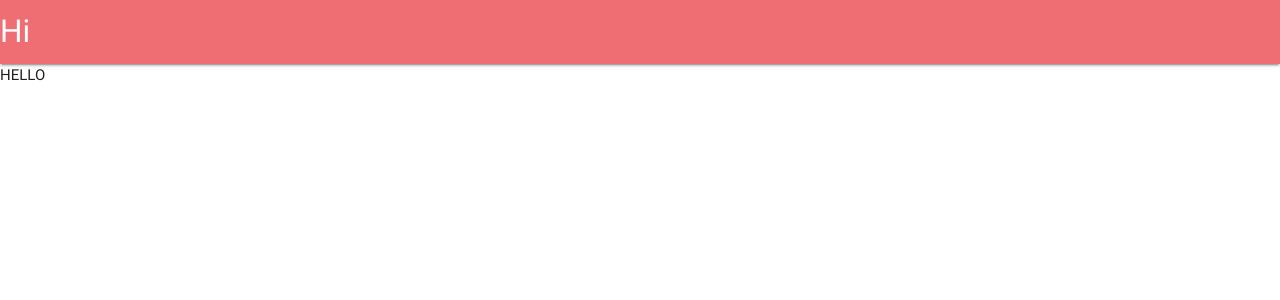
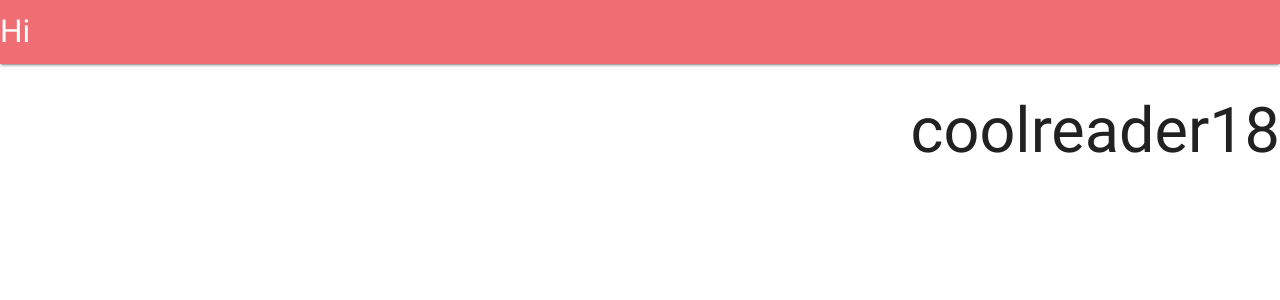
Before and after one commit to coolreader18/coolreader18.github.io-old, a Jekyll site: the page built from index.html, in a window 1280 px wide. Shown: the top 300 px of the page. Built offline with Jekyll 4.4.1, drawn with Linux system fonts in a browser that asks for light colours; nearby versions of some CDN libraries.

Commit message:
removed permalink to /

```diff
--- a/index.html
+++ b/index.html
@@ -1,5 +1,9 @@
 ---
-permalink: /
 layout: default
 ---
-HELLO
+<h1 class="right-align">{{ site.title }}</h1>
+
+<div class="carousel">
+  <a class="carousel-item"><div class="card"></div></a>
+  <a class="carousel-item"><div class="card"></div></a>
+</div>
```
